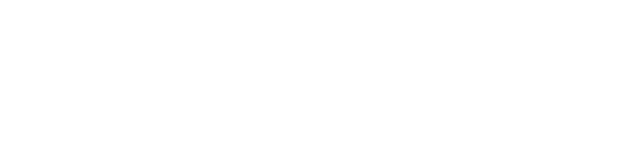
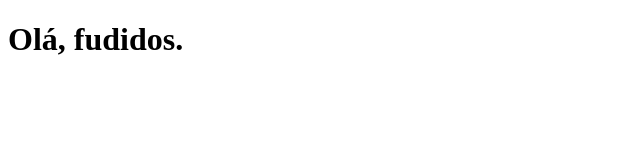
Before and after one commit to daniramona/wccode-react, a plain HTML site: page index.html in a window 1280 px wide. Shown: the whole page, without its empty margins (0-640 px from the left). Drawn offline with Linux system fonts and the light colour scheme.

Commit message:
Hello World

```diff
--- a/index.html
+++ b/index.html
@@ -8,5 +8,6 @@
 </head>
 <body>
 
+    <h1>Olá, fudidos.</h1>
 </body>
 </html>
```
